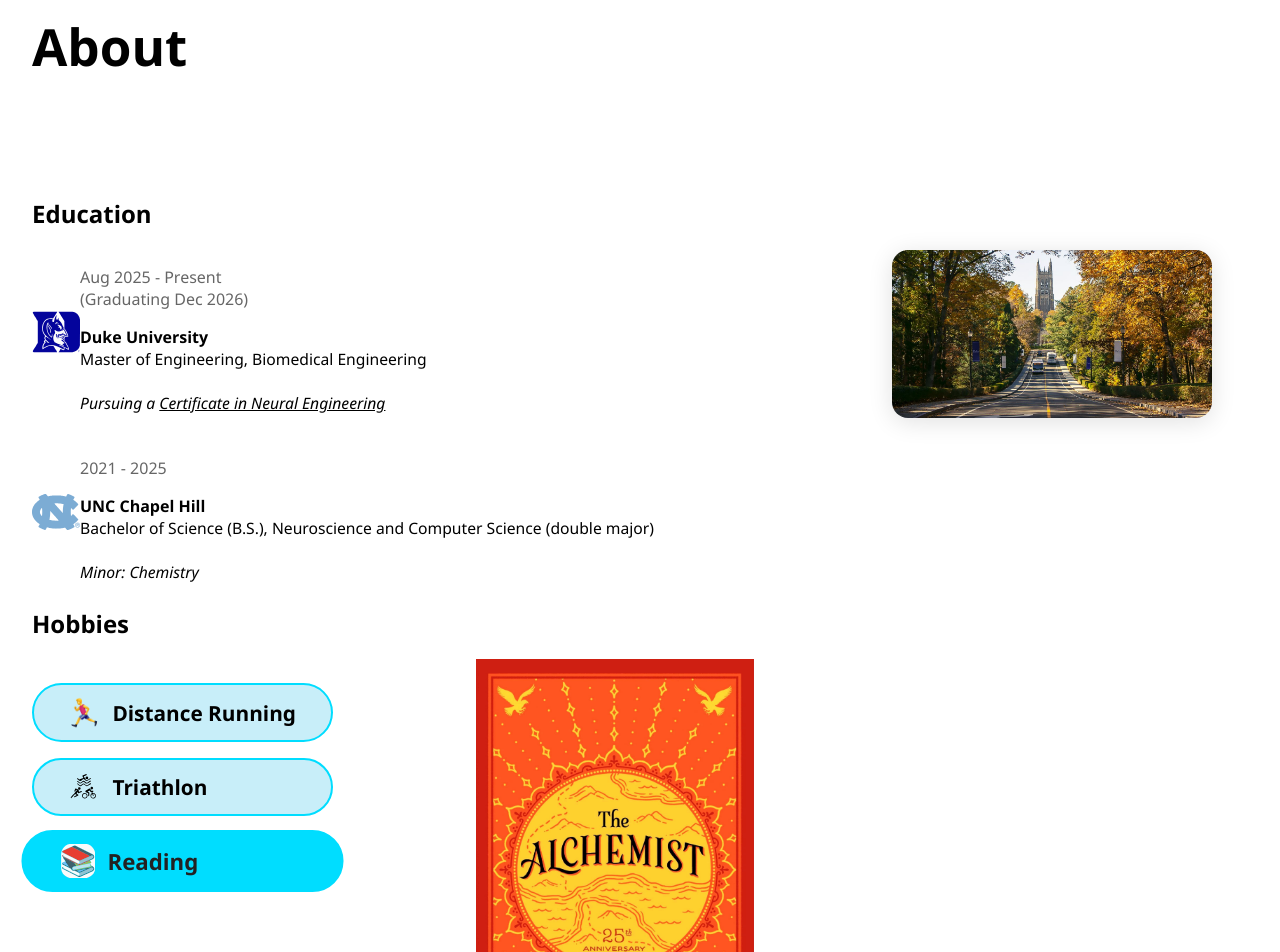
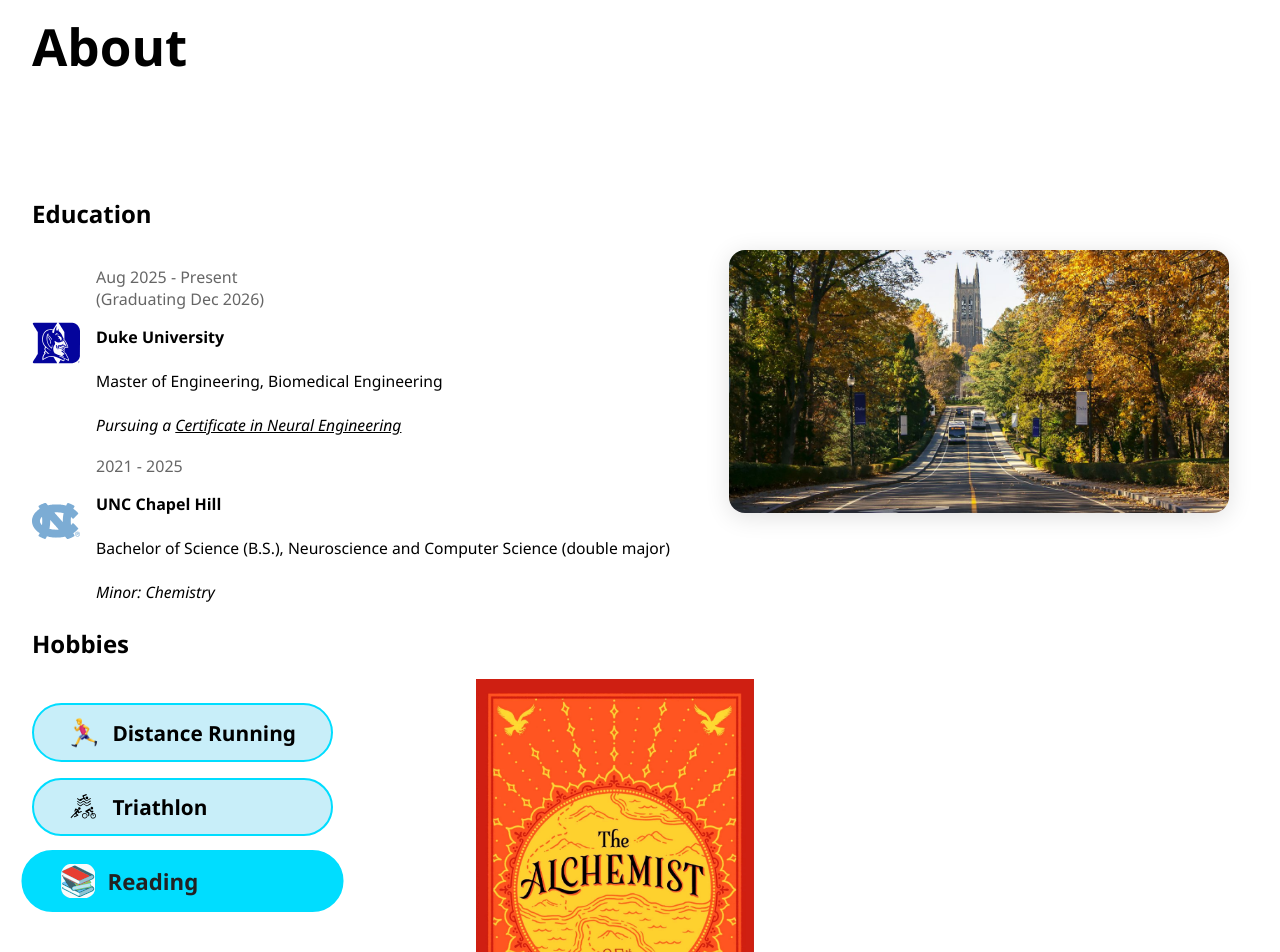
Before and after one commit to sajjy/sajan_patel_duke_bme, a Jekyll site: the page built from index.md, in a window 1280 px wide. Shown: the part 963-1915 px from the top of the page. Built offline with Jekyll 4.4.1, drawn with Linux system fonts in a browser that asks for light colours.

Commit message:
Style changes

```diff
--- a/assets/style.css
+++ b/assets/style.css
@@ -490,8 +490,8 @@ html {
 
 .education-item {
   display: flex;
-  align-items: center;
-  /* gap: 1rem; */
+  align-items: center; /* keeps logo and text side by side */
+  gap: 1rem;
   margin-bottom: 0.2rem;
 }
 
@@ -500,7 +500,14 @@ html {
   width: 48px;
   border-radius: 8px;
   background: #fff;
-  /* margin: 10px; */
+  flex-shrink: 0;
+}
+
+/* Text column */
+.education-item div {
+  display: flex;
+  flex-direction: column;
+  justify-content: center; /* centers text block vertically relative to logo */
 }
 
 .education-flex {
@@ -510,22 +517,19 @@ html {
 }
 
 .education-list {
-  flex: 2;
-  display: flex;
-  flex-direction: column;
-  gap: 1.5rem;
+  flex: 0 1 auto;   /* only as wide as its content (no forced growth) */
 }
 
 .education-duke-img {
-  flex: 1;
+  flex: 1;          /* take up all remaining space */
   display: flex;
   align-items: center;
   justify-content: center;
 }
 
 .education-duke-img img {
-  max-width: 320px;
-  width: 100%;
+  width: 100%;      /* fill the container */
+  height: auto;     /* keep aspect ratio */
   border-radius: 16px;
   box-shadow: 0 4px 24px rgba(0,0,0,0.12);
   object-fit: cover;
```
